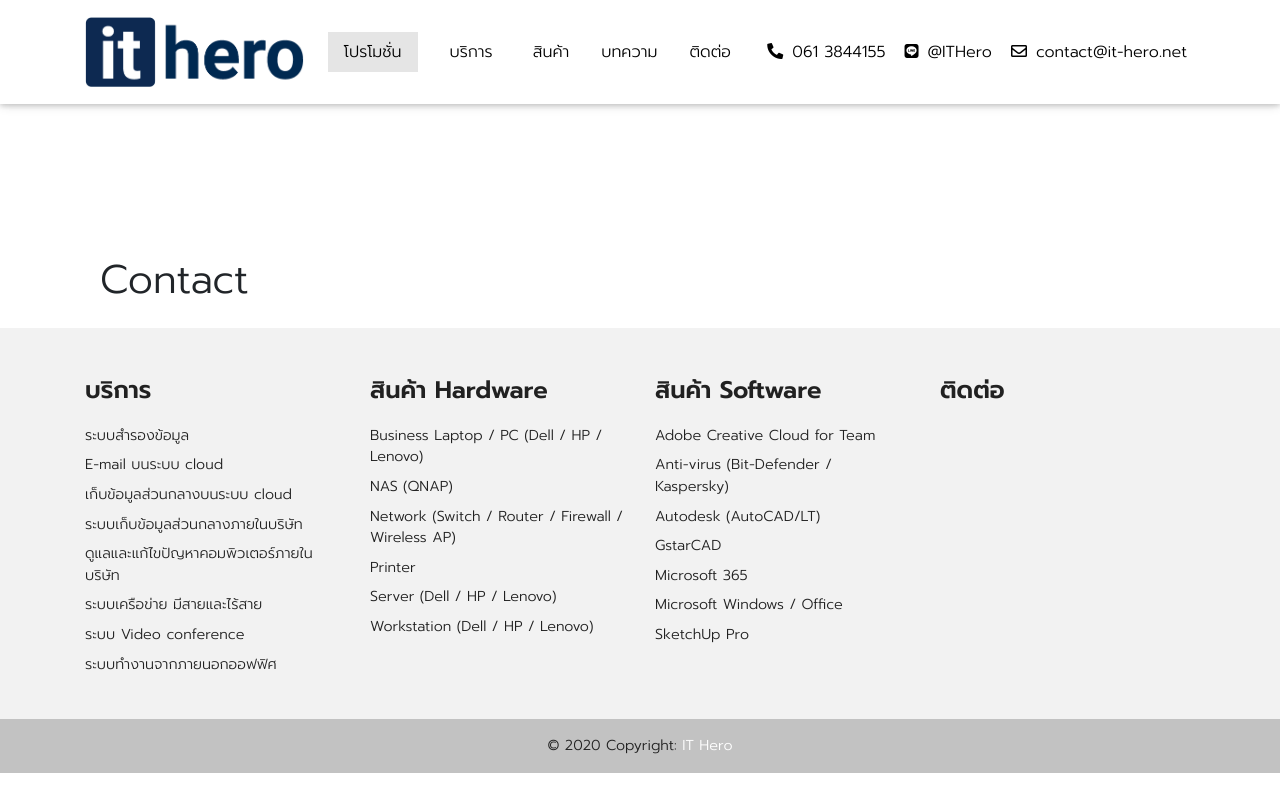
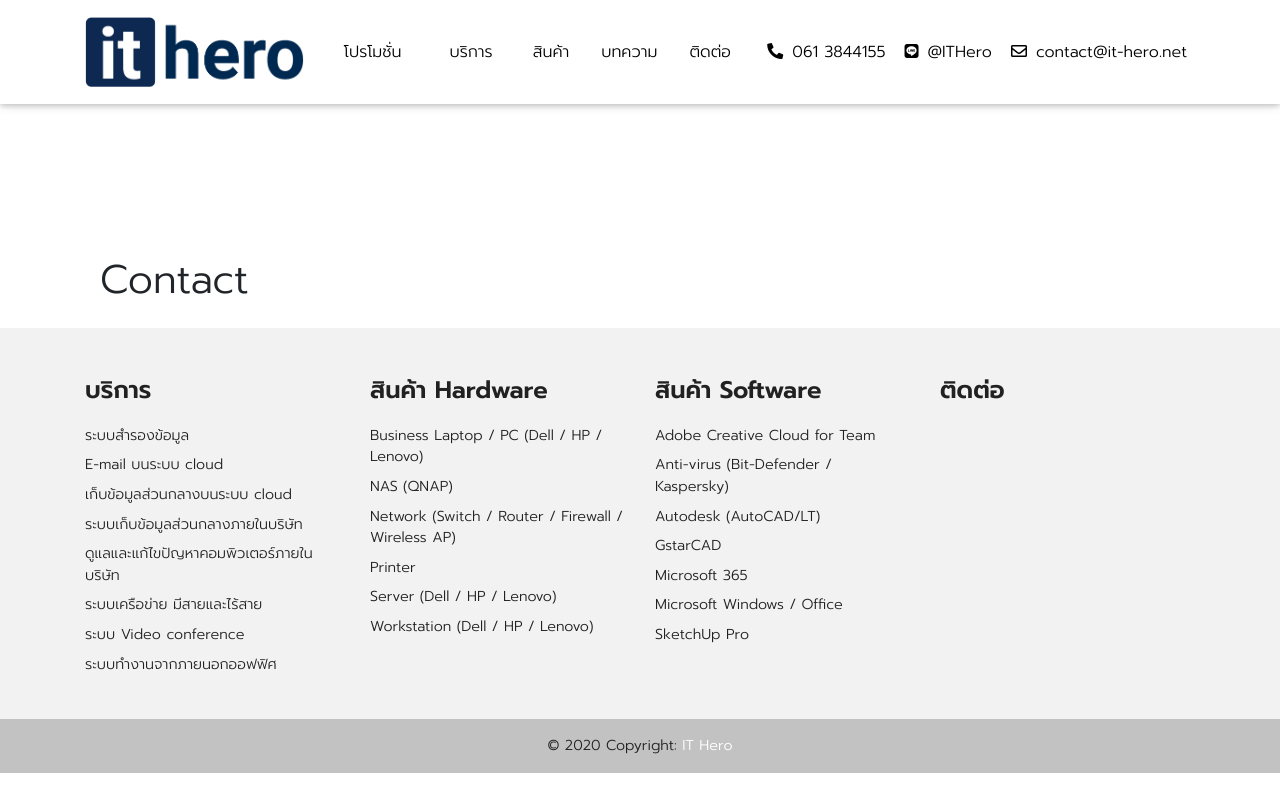
Before and after one commit to nexus2live-git/website-it-hero, a Jekyll site: the page built from contact.html, in a window 1280 px wide. Shown: the top 812 px of the page. Built offline with Jekyll 4.4.1, drawn with Linux system fonts in a browser that asks for light colours; nearby versions of some CDN libraries.

Commit message:
WIP - add active link url

```diff
--- a/_layouts/default.html
+++ b/_layouts/default.html
@@ -53,22 +53,22 @@
               <a class="nav-link waves-effect" href="#">หน้าแรก
               </a>
             </li> -->
-            <li class="nav-item active">
+            <li class="nav-item{% if page.url == '/promotion' %} active{% endif %}">
               <a class="nav-link waves-effect px-lg-3 mx-md-2" href="/promotion">โปรโมชั่น
                 <span class="sr-only">(current)</span>
               </a>
             </li>
-            <li class="nav-item">
+            <li class="nav-item{% if page.url == '/services/' %} active{% endif %}">
               <a class="nav-link waves-effect px-lg-3 mx-md-2" href="/services">บริการ
               </a>
             </li>
-            <li class="nav-item">
+            <li class="nav-item{% if page.url == '/products' %} active{% endif %}">
               <a class="nav-link waves-effect px-lg-2 mx-lg-2" href="/products">สินค้า</a>
             </li>
-            <li class="nav-item">
+            <li class="nav-item{% if page.url == '/blog' %} active{% endif %}">
               <a class="nav-link waves-effect px-lg-2 mx-lg-2" href="/blog" target="_blank">บทความ</a>
             </li>
-            <li class="nav-item">
+            <li class="nav-item{% if page.url == '/contact' %} active{% endif %}">
               <a class="nav-link waves-effect px-lg-2 mx-lg-2" href="/contact">ติดต่อ</a>
             </li>
           </ul>
```
